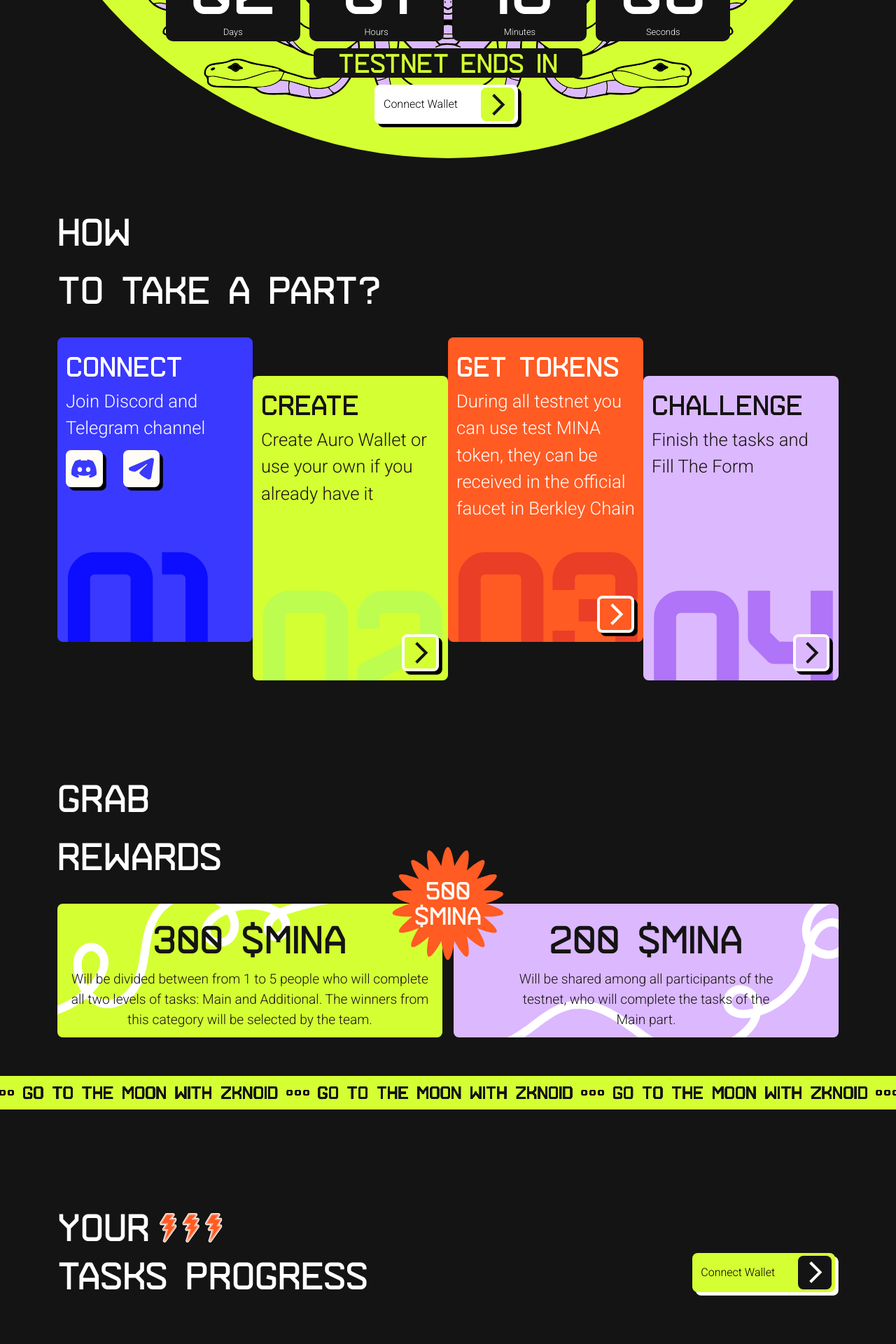
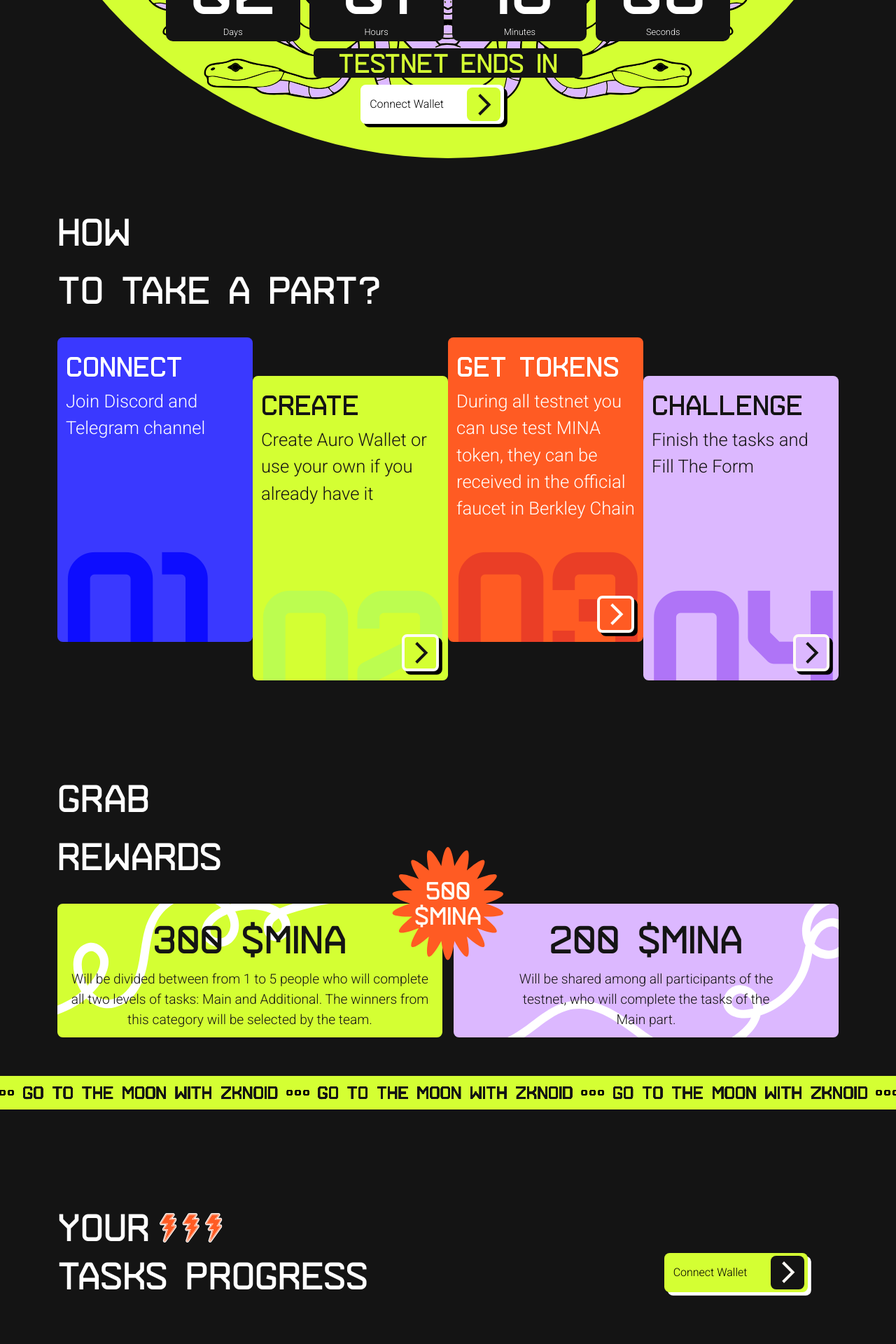
Before and after one commit to ZkNoid/quest, a Next.js app: page / in a window 1280 px wide. Shown: the part 440-2360 px from the top of the page at 70% size. Built offline with nearby package versions, Linux system fonts and the light colour scheme.

Commit message:
Added blocks switching

```diff
--- /dev/null
+++ b/app/components/ConnectWallet/index.tsx
@@ -0,0 +1,64 @@
+import { cn } from "@/lib/utils";
+
+export const ConnectWallet = ({
+  text,
+  dark,
+}: {
+  text?: string;
+  dark?: boolean;
+}) => {
+  return (
+    <div className="w-[calc(16vw+0.375vw)] h-[calc(4.375vw+0.375vw)] hover:pt-[0.375vw] hover:pl-[0.375vw] group mr-[3.1vw]">
+      <div
+        className={cn(
+          "w-[16vw] h-[4.375vw] rounded-[0.6vw] flex items-center justify-between font-roboto text-[1.25vw] pl-[1vw] pr-[0.4vw] cursor-pointer group-hover:shadow-none group-hover:font-black",
+          dark
+            ? "bg-green text-[black] shadow-mainWhite"
+            : "bg-[white] shadow-main group-hover:border"
+        )}
+      >
+        <div>{text ?? "Connect Wallet"}</div>
+        <div
+          className={cn(
+            "w-[3.75vw] h-[3.75vw] rounded-[0.6vw] flex items-center justify-center pl-[0.25vw]",
+            dark ? "bg-dark" : "bg-green"
+          )}
+        >
+          <svg
+            className="w-[1.5vw]"
+            width="24"
+            height="39"
+            viewBox="0 0 24 39"
+            fill="none"
+            xmlns="http://www.w3.org/2000/svg"
+          >
+            <path
+              d="M2 2L19.5 19.5L2 37"
+              stroke={dark ? "#fffcf5" : "#141414"}
+              stroke-width="5"
+              className={cn(dark && "group-hover:stroke-green")}
+            />
+          </svg>
+        </div>
+      </div>
+    </div>
+  );
+};
+
+<div className="w-[calc(16vw+0.375vw)] h-[calc(4.375vw+0.375vw)] hover:pt-[0.375vw] hover:pl-[0.375vw] group">
+  <div className="bg-green w-[16vw] h-[4.375vw] rounded-[0.6vw] flex items-center justify-between shadow-mainWhite font-roboto text-[1.25vw] pl-[1vw] pr-[0.4vw] cursor-pointer text-[black] group-hover:shadow-none group-hover:font-black group">
+    <div>Connect Wallet</div>
+    <div className="w-[3.75vw] h-[3.75vw] rounded-[0.6vw] bg-dark flex items-center justify-center pl-[0.25vw]">
+      <svg
+        className="w-[1.5vw]"
+        width="24"
+        height="39"
+        viewBox="0 0 24 39"
+        fill="none"
+        xmlns="http://www.w3.org/2000/svg"
+      >
+        <path d="M2 2L19.5 19.5L2 37" stroke="#fffcf5" stroke-width="5" />
+      </svg>
+    </div>
+  </div>
+</div>;
--- a/app/components/Footer/index.tsx
+++ b/app/components/Footer/index.tsx
@@ -2,6 +2,7 @@
 import LogoSVG from "./assets/logo.svg";
 import Image from "next/image";
 import { Socials } from "../Socials";
+import { ConnectWallet } from "../ConnectWallet";
 
 export const Footer = () => {
   return (
@@ -12,29 +13,7 @@
         className="w-[12.875vw] h-[2.56vw] ml-[3.1vw] mb-[1.25vw]"
       />
       <Socials showGithub={true} />
-      <div>
-        <div className="w-[calc(16vw+0.375vw)] h-[calc(4.375vw+0.375vw)] hover:pt-[0.375vw] hover:pl-[0.375vw] group mr-[3.1vw]">
-          <div className="bg-[white] w-[16vw] h-[4.375vw] rounded-[0.6vw] flex items-center justify-between shadow-main font-roboto text-[1.25vw] pl-[1vw] pr-[0.4vw] cursor-pointer group-hover:shadow-none group-hover:border group-hover:font-black">
-            <div>Connect Wallet</div>
-            <div className="w-[3.75vw] h-[3.75vw] rounded-[0.6vw] bg-green flex items-center justify-center pl-[0.25vw]">
-              <svg
-                className="w-[1.5vw]"
-                width="24"
-                height="39"
-                viewBox="0 0 24 39"
-                fill="none"
-                xmlns="http://www.w3.org/2000/svg"
-              >
-                <path
-                  d="M2 2L19.5 19.5L2 37"
-                  stroke="#141414"
-                  stroke-width="5"
-                />
-              </svg>
-            </div>
-          </div>
-        </div>
-      </div>
+      <ConnectWallet />
     </div>
   );
 };
--- a/app/components/Section1/index.tsx
+++ b/app/components/Section1/index.tsx
@@ -4,6 +4,7 @@
 import Image from "next/image";
 import { DateTime, DurationObjectUnits, Interval } from "luxon";
 import { useEffect, useState } from "react";
+import { ConnectWallet } from "../ConnectWallet";
 
 const ClockBlock = ({ number, label }: { number: number; label: string }) => {
   return (
@@ -20,28 +21,6 @@
   return (
     <div className="bg-dark w-[30vw] h-[3.26vw]  rounded-[0.6vw] text-green font-arame flex items-center justify-center text-[3vw]">
       TESTNET ENDS IN
-    </div>
-  );
-};
-
-const ConnectWalletButton = () => {
-  return (
-    <div className="w-[calc(16vw+0.375vw)] h-[calc(4.375vw+0.375vw)] hover:pt-[0.375vw] hover:pl-[0.375vw] group">
-      <div className="bg-[white] w-[16vw] h-[4.375vw] rounded-[0.6vw] flex items-center justify-between shadow-main group-hover:shadow-none group-hover:border group-hover:font-black font-roboto text-[1.25vw] pl-[1vw] pr-[0.4vw] cursor-pointer">
-        <div>Connect Wallet</div>
-        <div className="w-[3.75vw] h-[3.75vw] rounded-[0.6vw] bg-green flex items-center justify-center pl-[0.25vw]">
-          <svg
-            className="w-[1.5vw]"
-            width="24"
-            height="39"
-            viewBox="0 0 24 39"
-            fill="none"
-            xmlns="http://www.w3.org/2000/svg"
-          >
-            <path d="M2 2L19.5 19.5L2 37" stroke="#141414" stroke-width="5" />
-          </svg>
-        </div>
-      </div>
     </div>
   );
 };
@@ -87,7 +66,7 @@
             />
           </div>
           <TimerLabel />
-          <ConnectWalletButton />
+          <ConnectWallet />
         </div>
       </div>
     </section>
--- a/app/components/Section2/index.tsx
+++ b/app/components/Section2/index.tsx
@@ -1,10 +1,8 @@
-import Image from "next/image";
-import DiscordSVG from "./assets/discord.svg";
-import DiscordBlackSVG from "./assets/discord-black.svg";
+"use client";
 
-import TelegramSVG from "./assets/telegram.svg";
-import { ReactNode } from "react";
+import { ReactNode, useState } from "react";
 import { cn } from "@/lib/utils";
+import { ConnectWallet } from "../ConnectWallet";
 
 const Card = ({
   title,
@@ -13,6 +11,7 @@
   bg,
   textBg,
   children,
+  singlePage,
 }: {
   title: string;
   text: string;
@@ -20,11 +19,13 @@
   bg: string;
   textBg: string;
   children?: ReactNode;
+  singlePage?: boolean;
 }) => {
+  const [expanded, setExpanded] = useState(false);
   return (
     <div
       className={cn(
-        " rounded-[0.6vw] p-[0.9375vw] relative overflow-hidden",
+        "rounded-[0.6vw] p-[0.9375vw] relative overflow-hidden",
         bg,
         index % 2 == 0 && "text-dark top-[4.3vw]"
       )}
@@ -38,15 +39,25 @@
         {`O${index}`}
       </div>
       <p className="text-[3.125vw]">{title}</p>
+      {!expanded && (
+        <>
           <p className="text-[2vw] font-roboto">{text}</p>
-      {children ?? (
-        <div className="absolute w-[calc(4.125vw+0.375vw)] h-[calc(4.125vw+0.375vw)] hover:pt-[0.375vw] hover:pl-[0.375vw] group bottom-0 right-0 m-[0.625vw]">
+        </>
+      )}
+      {/*  */}
+
+      {!singlePage && (
+        <div
+          className="absolute w-[calc(4.125vw+0.375vw)] h-[calc(4.125vw+0.375vw)] hover:pt-[0.375vw] hover:pl-[0.375vw] group bottom-0 right-0 m-[0.625vw]"
+          onClick={() => setExpanded(!expanded)}
+        >
           <div
             className={cn(
               "pl-[0.25vw] w-[4.125vw] h-[4.125vw] border-white rounded-[0.6vw] shadow-main group-hover:shadow-none border-[0.3125vw] flex items-center justify-center cursor-pointer",
               bg
             )}
           >
+            {!expanded ? (
               <svg
                 className="w-[1.5vw]"
                 width="24"
@@ -61,15 +72,36 @@
                   stroke-width="5"
                 />
               </svg>
+            ) : (
+              <svg
+                width="39"
+                height="38"
+                viewBox="0 0 39 38"
+                fill="none"
+                xmlns="http://www.w3.org/2000/svg"
+              >
+                <path d="M2 2L37 36" stroke={index % 2 == 1 ? "#FFFCF5" : "#141414"} stroke-width="5" />
+                <path d="M37 2L2 36" stroke={index % 2 == 1 ? "#FFFCF5" : "#141414"} stroke-width="5" />
+              </svg>
+            )}
           </div>
         </div>
       )}
+      {singlePage ||
+        (expanded && (
+          <div className="text-[2vw] font-roboto z-50 relative leading-tight">
+            {children}
+          </div>
+        ))}
     </div>
   );
 };
 export const Section2 = () => {
   return (
-    <section className="w-full flex flex-col items-center pt-[10vw] text-[white] font-arame px-[6.4vw]" id="section2">
+    <section
+      className="w-full flex flex-col items-center pt-[10vw] text-[white] font-arame px-[6.4vw]"
+      id="section2"
+    >
       <div className="w-full text-[4.3vw]">
         <p>HOW</p>
         <p>TO TAKE A PART?</p>
@@ -80,6 +112,7 @@
             index={1}
             bg="bg-blue"
             textBg="text-[rgb(13,13,255)]"
+            singlePage={true}
           >
             <div className="flex gap-[1.875vw] pt-[1vw]">
               <div className="w-[calc(4.125vw+0.375vw)] h-[calc(4.125vw+0.375vw)] hover:pt-[0.375vw] hover:pl-[0.375vw] group">
@@ -128,7 +161,14 @@
             index={2}
             bg="bg-green"
             textBg="text-[rgb(188,253,80)]"
-          />
+          >
+            <p>Connect Auro Wallet if installed</p>
+            <ConnectWallet />
+            <p className="pt-[0.5vw]">
+              Or create new on the Auro Wallet Website
+            </p>
+            <ConnectWallet text="Create new wallet" />
+          </Card>
           <Card
             title="GET TOKENS"
             text="During all testnet you can use test MINA token, they can be
@@ -136,14 +176,37 @@
             index={3}
             bg="bg-red"
             textBg="text-[rgb(234,62,38)]"
-          />
+          >
+            <p>
+              1. Open Mina{" "}
+              <a
+                href="https://berkeley.minaexplorer.com/faucet"
+                className="underline"
+              >
+                Berkeley
+              </a>{" "}
+              faucet{" "}
+            </p>
+            <p>2. Request Mina Berkeley tokens</p>
+            <p>
+              3. Head to{" "}
+              <a href="https://app.zknoid.io/" className="underline">
+                ZkNoid
+              </a>{" "}
+            </p>
+            <p>4. Switch to berkeley network</p>
+            <p>5. Click top-up button in the header and use bridge</p>
+          </Card>
           <Card
             title="CHALLENGE"
             text="Finish the tasks and Fill The Form"
             index={4}
             bg="bg-violet"
             textBg="text-[rgb(175,116,247)]"
-          />
+          >
+            <p>Check and complete tasks</p>
+            <p>Fill The form after completed tasks</p>
+          </Card>
         </div>
       </div>
     </section>
--- a/app/components/Section4/index.tsx
+++ b/app/components/Section4/index.tsx
@@ -6,33 +6,8 @@
 
 import Image from "next/image";
 import { useState } from "react";
+import { ConnectWallet } from "../ConnectWallet";
 
-const ConnectWalletButton = () => {
-  return (
-    <div className="w-[calc(16vw+0.375vw)] h-[calc(4.375vw+0.375vw)] hover:pt-[0.375vw] hover:pl-[0.375vw] group">
-      <div className="bg-green w-[16vw] h-[4.375vw] rounded-[0.6vw] flex items-center justify-between shadow-mainWhite font-roboto text-[1.25vw] pl-[1vw] pr-[0.4vw] cursor-pointer text-[black] group-hover:shadow-none group-hover:font-black group">
-        <div>Connect Wallet</div>
-        <div className="w-[3.75vw] h-[3.75vw] rounded-[0.6vw] bg-dark flex items-center justify-center pl-[0.25vw]">
-          <svg
-            className="w-[1.5vw]"
-            width="24"
-            height="39"
-            viewBox="0 0 24 39"
-            fill="none"
-            xmlns="http://www.w3.org/2000/svg"
-          >
-            <path
-              d="M2 2L19.5 19.5L2 37"
-              stroke="#fffcf5"
-              className="group-hover:stroke-green"
-              stroke-width="5"
-            />
-          </svg>
-        </div>
-      </div>
-    </div>
-  );
-};
 
 const Progress = ({ step: stepRaw }: { step: number }) => {
   const [additionalSteps, setAdditionalSteps] = useState(0);
@@ -122,7 +97,7 @@
         </div>
         {!connected && (
           <div>
-            <ConnectWalletButton />
+            <ConnectWallet dark={true} />
           </div>
         )}
       </div>
```
Lines whose indentation alone changed are shown as unchanged.
